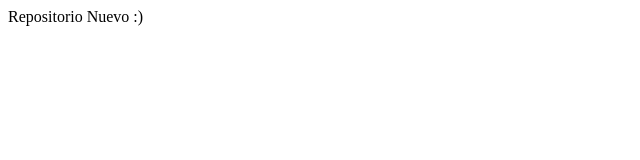
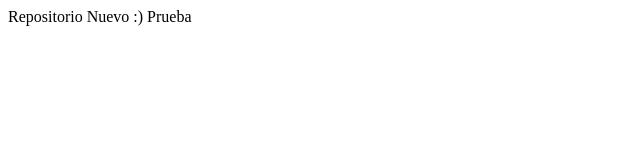
Before and after one commit to rociosabrina/coder-desarrolloWeb, a plain HTML site: page index.html in a window 1280 px wide. Shown: the full height of the page, 0-640 px from the left. Drawn offline with Linux system fonts and the light colour scheme.

Commit message:
Texto agregado al html

```diff
--- a/index.html
+++ b/index.html
@@ -9,6 +9,7 @@
 <body>
     <div>
         Repositorio Nuevo :)
+        Prueba
     </div>
 
 </body>
```
